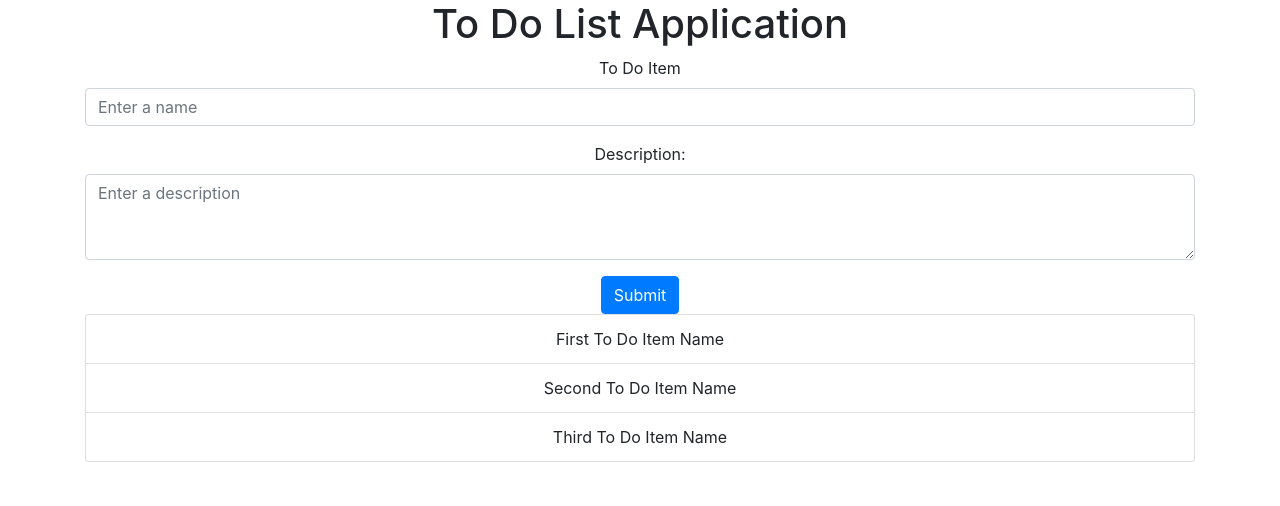
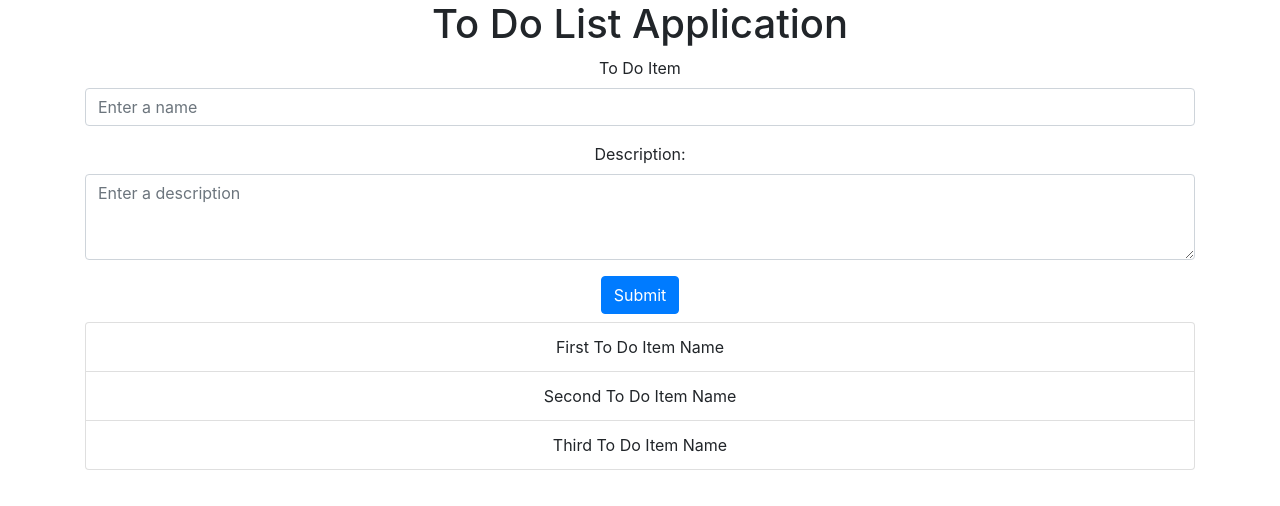
Before and after one commit to SMGEAR123/react-to-do-app, a React (Create React App) app: page / in a window 1280 px wide. Shown: the top 506 px of the page. Built offline with nearby package versions, Linux system fonts and the light colour scheme.

Commit message:
Adding List className for margins and removing commented out code

```diff
--- a/src/App.tsx
+++ b/src/App.tsx
@@ -134,21 +134,10 @@ class ToDoForm extends React.Component <any, ToDoFormState> {
   }
 }
 
-// const List = (props: any) => {
-//   console.log("list props", props);
-//   return (
-//     <ul>
-//       {props.items.map((item: any, index: number) => {
-//         return <li key={item.id} onClick={props.clickMethod}>{item.name}</li>
-//       })}
-//     </ul>
-//   );
-// }
-
 const List = (props: any) => {
   console.log("list props", props);
   return (
-    <ListGroup>
+    <ListGroup className="mt-2">
       {props.items.map((item: any, index: number) => {
         return <ListGroup.Item key={item.id} onClick={props.clickMethod}>{item.name}</ListGroup.Item>
       })}
@@ -216,7 +205,6 @@ function App() {
     <div className="App container">
       <Title />
       <ToDoListApp />
-
     </div>
   );
 }
```
